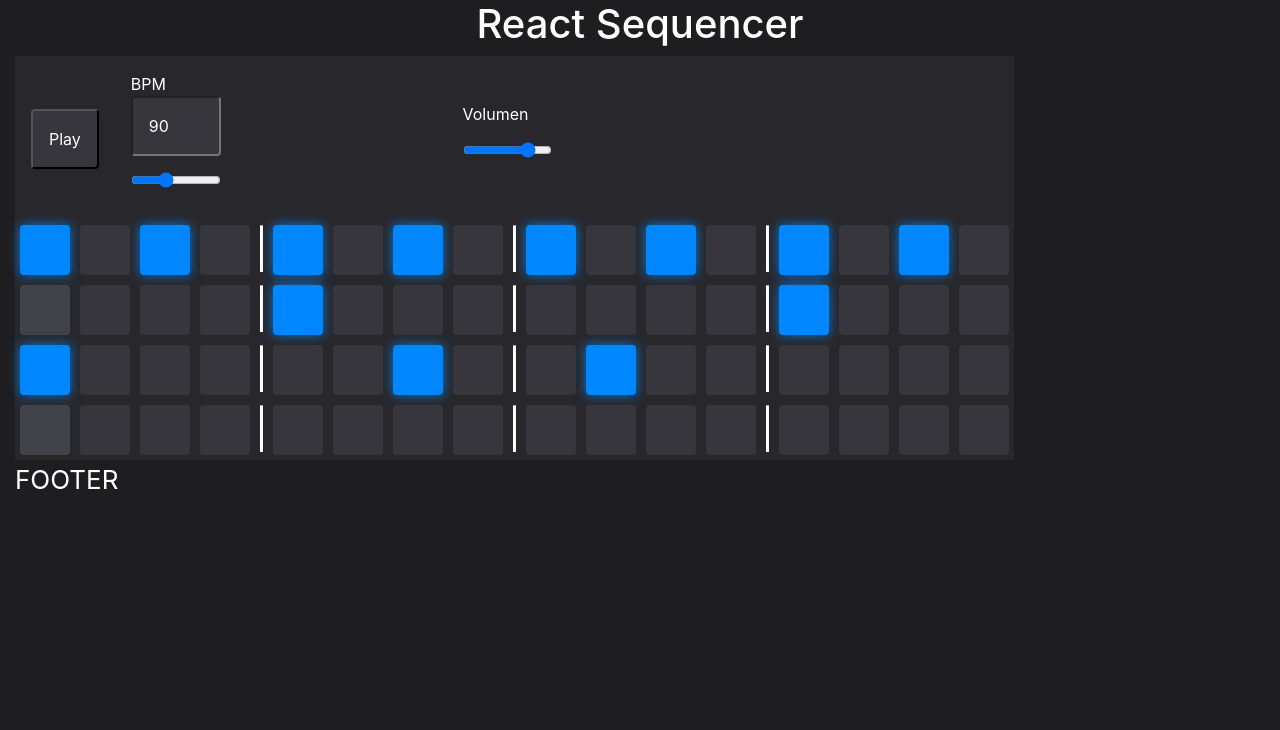
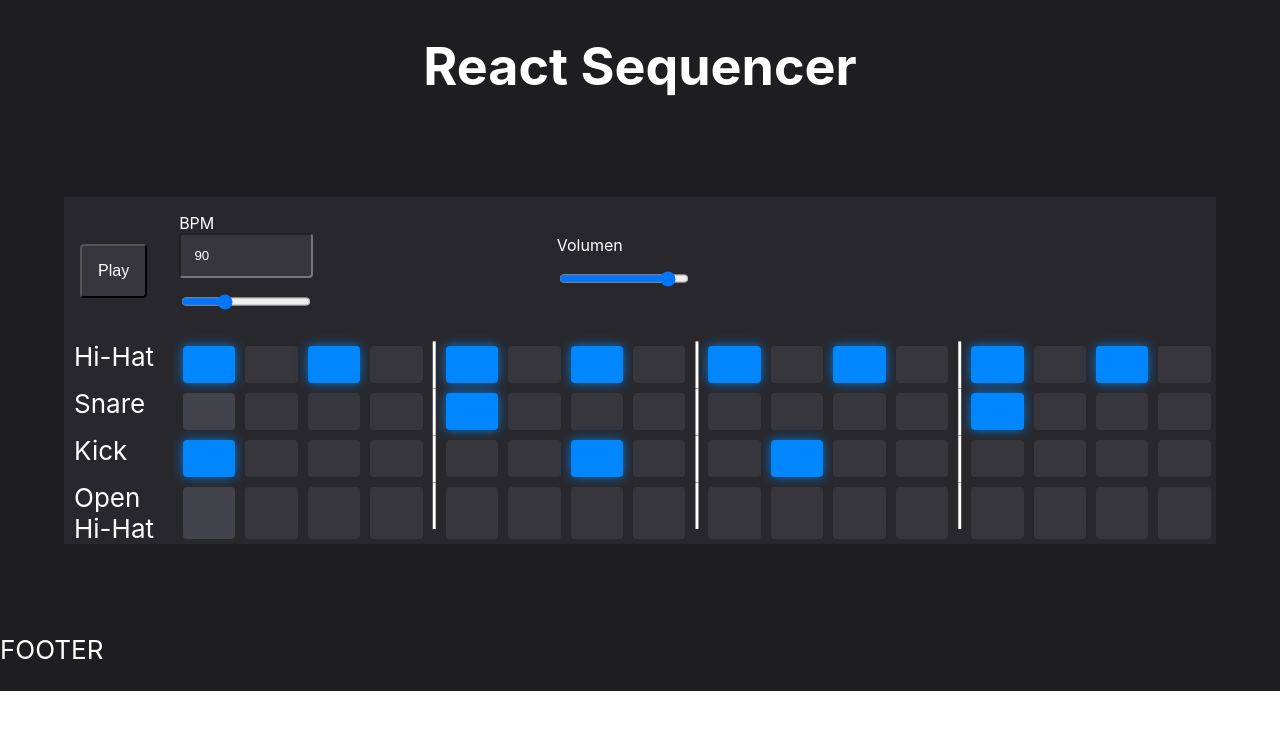
Before and after one commit to fededamis/ReactDrumSequencer, a React (Create React App) app: page / in a window 1280 px wide. Shown: the top 730 px of the page. Built offline with nearby package versions, Linux system fonts and the light colour scheme; no server answers.

Commit message:
Se corrigen estilos resposive del body y del contenedor de la app

```diff
--- a/package.json
+++ b/package.json
@@ -12,6 +12,7 @@
     "popper.js": "^1.16.1",
     "react": "^16.13.1",
     "react-dom": "^16.13.1",
+    "react-helmet": "^6.1.0",
     "react-redux": "^7.2.0",
     "react-scripts": "3.4.1",
     "redux": "^4.0.5"
--- a/src/App.css
+++ b/src/App.css
@@ -2,9 +2,12 @@
 	--main-bg-color: #1e1e21;
 }
 
+html, body {
+	width: 100%;
+}
+
 .App {
 	background-color: #1e1e21;
-	min-height: 100vh;
 	display: flex;
 	flex-direction: column;
 	font-size: calc(10px + 2vmin);
@@ -15,16 +18,9 @@
 	text-align: center;
 }
 
-.SampleName {
-	/* display: inline-block;
-	float: left; */
-	width: 4em;
-}
-
 .SequencerBody {
-	/* float: left; */
 	background-color: #28282c;
-	width: fit-content;
+	margin: 5%;
 }
 
 .PlayButton {
@@ -32,8 +28,6 @@
     border-radius: 4px;
 	cursor: pointer;
 	font-size: calc(2vmin);
-    /* width: 50px;
-    height: 50px; */
 	margin: 1em;
 	padding: 1em;
     box-shadow: 0 1px 3px 0 rgba(blue, 0.3);
@@ -75,6 +69,11 @@
 	padding: 1em;
 }
 
+.PadsGroup {
+
+
+}
+
 .Pads {
 	box-sizing: border-radius;
 	display: flex;
@@ -84,10 +83,11 @@
 
 .Pad-container {
 	display: inline-flex;
-	font-size: 1.5em
+	font-size: 1.5em;
+	flex-grow: 1;
 }
 
-.Pads span {
+.Pads span.hidden {
 	display: none;
 }
 
@@ -95,12 +95,18 @@
 	display: block;
 }
 
+.SampleName {
+	width: 4em;
+	margin-left: 10px;
+}
+
 .Pad {
 	background: #36363c;
     border-radius: 4px;
-    cursor: pointer;
-    width: 50px;
-    height: 50px;
+	cursor: pointer;
+	flex-grow: 1;
+    /* width: 50px;
+    height: 50px; */
     margin: 5px;
     box-shadow: 0 1px 3px 0 rgba(blue, 0.3);
 	transition: background 100ms ease;
--- a/src/App.js
+++ b/src/App.js
@@ -2,13 +2,14 @@ import React from 'react';
 import { Provider } from "react-redux";
 import { createStore } from "redux";
 import './App.css';
-import 'bootstrap/dist/css/bootstrap.min.css';
+// import 'bootstrap/dist/css/bootstrap.min.css';
 import $ from 'jquery';
 import Popper from 'popper.js';
 import 'bootstrap/dist/js/bootstrap.bundle.min';
 import Header from './components/Header';
 import Sequencer from './components/Sequencer';
 import Footer from './components/Footer';
+import {Helmet} from "react-helmet";
 
 const defaultPads = [
 	[1, 0, 1, 0, 1, 0, 1, 0, 1, 0, 1, 0, 1, 0, 1, 0],
@@ -104,12 +105,13 @@ class App extends React.Component {
 	render() {
 		return (
 			<div className="App">
+				<Helmet>
+					<meta name="viewport" content="width=device-width, initial-scale=1.0"></meta>
+				</Helmet>
 				<Provider store={store}>
-				<div className="container-fluid">
 					<Header/>
 					<Sequencer className="Sequencer"/>
 					<Footer/>
-				</div>
 				</Provider>
 			</div>
 		);
--- a/src/components/Pads.js
+++ b/src/components/Pads.js
@@ -7,7 +7,7 @@ class Pads extends React.Component {
 
     render() {
         return (
-            <div>
+            <div className="PadsGroup">
             {this.props.pads.map((padGroup, padGroupIndex) => (
                 <div key={padGroupIndex} className='Pads'>
                     <SampleName sampleId={padGroupIndex}/>
@@ -23,7 +23,8 @@ class Pads extends React.Component {
                             }}>
                             </div>
                             <span className={cx({
-                                visible: [3,7,11].includes(padIndex)
+                                visible: [3,7,11].includes(padIndex),
+                                hidden: ![3,7,11].includes(padIndex)
                             })}>|</span>
                         </div>
                     ))}
```
Also changed, not shown: 1 other file (tests, documents, lock files or other folders).
